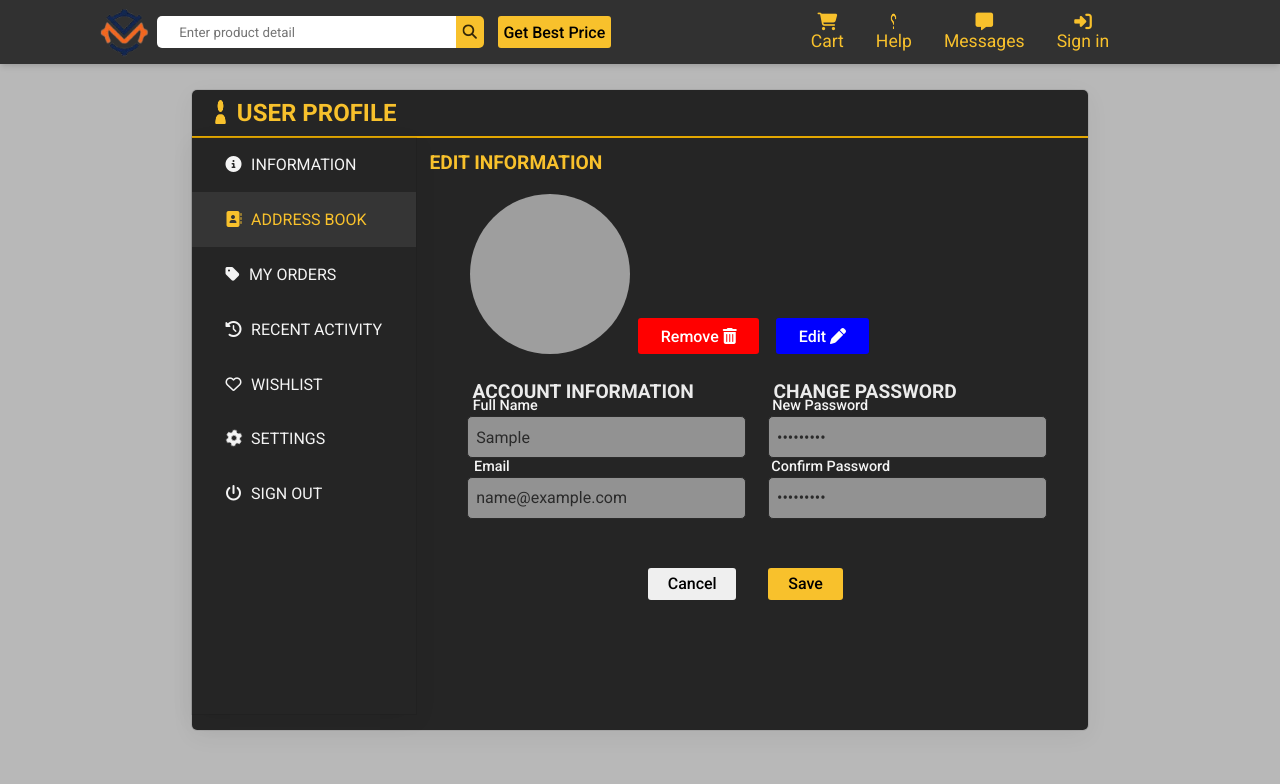
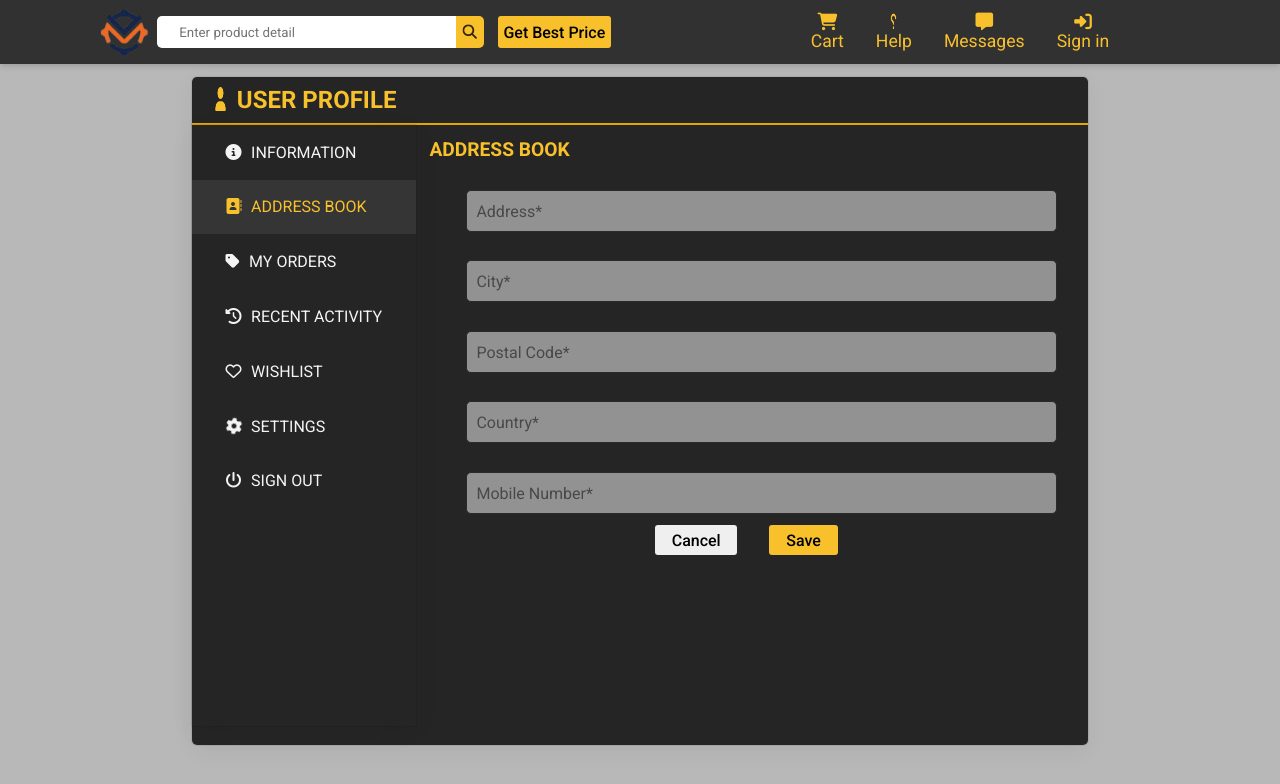
Before and after one commit to kavinprakash091/machinery, a React (Create React App) app in the folder front_end/: page /users/profile in a window 1280 px wide. Both pictures are taken after typing "Sample", "name@example.com", "Sample123", "Sample123" into the empty fields and a click on the button "ADDRESS BOOK". Shown: the top 784 px of the page. Built offline with nearby package versions, Linux system fonts and the light colour scheme; grey boxes are pictures that could not be loaded.

Commit message:
profile-set-address

```diff
--- a/front_end/src/Store.js
+++ b/front_end/src/Store.js
@@ -28,6 +28,8 @@ const reducer = (state, action) => {
       return { ...state, userDetails: action.payload };
     case 'SIGN_IN':
       return { ...state, userDetails: action.payload };
+    case 'SET_ADDRESS':
+      return { ...state, userDetails: action.payload };
     case 'SIGN_OUT':
       return { ...state, userDetails: null };
     case 'ADD_TO_CART':
--- a/front_end/src/screens/MachinesScreen.js
+++ b/front_end/src/screens/MachinesScreen.js
@@ -11,6 +11,7 @@ import Sidebar from '../components/Sidebar';
 import { Store } from '../Store';
 import '../styles/MachineScreen.css';
 import { getError } from '../Utils';
+import { toast } from 'react-toastify';
 
 const reducer = (state, action) => {
   switch (action.type) {
@@ -59,7 +60,7 @@ export default function MachinesScreen() {
         console.log(data);
       } catch (err) {
         dispatch({ type: 'FETCH_FAILED', error: getError(err) });
-        console.log(err);
+        toast.error(getError(err));
       }
     };
     fetchMachines();
--- a/front_end/src/screens/PaymentScreen.js
+++ b/front_end/src/screens/PaymentScreen.js
@@ -31,7 +31,7 @@ export default function PaymentScreen() {
   const navigate = useNavigate();
 
   const { state, dispatch: ctxDispatch } = useContext(Store);
-  const { userDetails, payment_method } = state;
+  const { userDetails, payment_method, cartItems } = state;
 
   const [{ loading, error }, dispatch] = useReducer(reducer, {
     loading: false,
@@ -39,7 +39,7 @@ export default function PaymentScreen() {
   });
 
   const [payment, setPayment] = useState(
-    payment_method ? payment_method.payment : ''
+    payment_method ? payment_method.payment : 'Cash on delivery'
   );
   const [delivery, setDelivery] = useState(
     payment_method ? payment_method.delivery : ''
@@ -68,24 +68,25 @@ export default function PaymentScreen() {
 
   return (
     <section>
+      {' '}
       {userDetails ? (
         <section className="shipping-address-page">
+          {' '}
           {loading && (
             <div className="shipping-address-loading">
               <Loading />
             </div>
-          )}
-          <div className="top-margin"></div>
-          <PageHeader />
+          )}{' '}
+          <div className="top-margin"> </div> <PageHeader />
           <ContactHeader />
           <Navbar />
           <NewsHome content="Payment method" />
           <section className="shipping-address-container">
             <h1>
-              <i className="fa-solid fa-wallet fa-bounce"></i> Payment{' '}
-              <span className="important">Method</span>
-            </h1>
-            <ProgressIndicator progress={2} />
+              <i className="fa-solid fa-wallet fa-bounce"> </i> Payment{' '}
+              <span className="important"> Method </span>{' '}
+            </h1>{' '}
+            <ProgressIndicator progress={2} />{' '}
             {error && (
               <MessageBox
                 message={error}
@@ -93,12 +94,20 @@ export default function PaymentScreen() {
                 color="#ff8282"
                 close={false}
               />
-            )}
+            )}{' '}
             <div className="payment-form-container">
               <form className="payment-form" onSubmit={submitHandler}>
                 <div className="payment-form-content">
                   <div className="payment-method-container">
-                    <h1>Payment Option</h1>
+                    <h1> Payment Option </h1>{' '}
+                    {cartItems.reduce((s, a) => s + a.quantity * a.price, 0) >=
+                    50000 ? (
+                      <MessageBox
+                        message="Unable to make transaction more than Rs.50000"
+                        color="#fa9595"
+                      />
+                    ) : (
+                      <div>
                         <div className="payment-field">
                           <input
                             type="radio"
@@ -108,8 +117,8 @@ export default function PaymentScreen() {
                             onChange={() => setPayment('Paytm')}
                             required
                           />
-                      <label htmlFor="paytm">Paytm</label>
-                    </div>
+                          <label htmlFor="paytm"> Paytm </label>{' '}
+                        </div>{' '}
                         <div className="payment-field">
                           <input
                             type="radio"
@@ -119,8 +128,8 @@ export default function PaymentScreen() {
                             onChange={() => setPayment('Paypal')}
                             required
                           />
-                      <label htmlFor="paypal">Paypal</label>
-                    </div>
+                          <label htmlFor="paypal"> Paypal </label>{' '}
+                        </div>{' '}
                         <div className="payment-field">
                           <input
                             type="radio"
@@ -130,8 +139,8 @@ export default function PaymentScreen() {
                             onChange={() => setPayment('Gpay')}
                             required
                           />
-                      <label htmlFor="gpay">Gpay</label>
-                    </div>
+                          <label htmlFor="gpay"> Gpay </label>{' '}
+                        </div>{' '}
                         <div className="payment-field">
                           <input
                             type="radio"
@@ -141,11 +150,13 @@ export default function PaymentScreen() {
                             onChange={() => setPayment('Cash on delivery')}
                             required
                           />
-                      <label htmlFor="cash">Cash on delivery</label>
+                          <label htmlFor="cash"> Cash on delivery </label>{' '}
+                        </div>{' '}
                       </div>
-                  </div>
+                    )}{' '}
+                  </div>{' '}
                   <div className="payment-method-container">
-                    <h1>Delivery Option</h1>
+                    <h1> Delivery Option </h1>{' '}
                     <div className="payment-field">
                       <input
                         type="radio"
@@ -155,8 +166,8 @@ export default function PaymentScreen() {
                         onChange={() => setDelivery('Door step delivery')}
                         required
                       />
-                      <label htmlFor="door">Door step delivery</label>
-                    </div>
+                      <label htmlFor="door"> Door step delivery </label>{' '}
+                    </div>{' '}
                     <div className="payment-field">
                       <input
                         type="radio"
@@ -166,25 +177,25 @@ export default function PaymentScreen() {
                         onChange={() => setDelivery('Click & collect')}
                         required
                       />
-                      <label htmlFor="click">Click & collect</label>
-                    </div>
-                  </div>
-                </div>
+                      <label htmlFor="click"> Click & collect </label>{' '}
+                    </div>{' '}
+                  </div>{' '}
+                </div>{' '}
                 <button
                   type="submit"
                   className="shipping-address-submit-button payment-method-button"
                 >
-                  Continue
-                </button>
-              </form>
-            </div>
-          </section>
+                  Continue{' '}
+                </button>{' '}
+              </form>{' '}
+            </div>{' '}
+          </section>{' '}
           <ContactFooter />
           <Footer />
         </section>
       ) : (
         <PageNotFoundScreen />
-      )}
+      )}{' '}
     </section>
   );
 }
--- a/front_end/src/screens/ProfileScreen.js
+++ b/front_end/src/screens/ProfileScreen.js
@@ -1,13 +1,86 @@
-import React, { useState } from 'react';
+import React, { useContext, useReducer, useState } from 'react';
 import '../styles/ProfileScreen.css';
+import Axios from 'axios';
 import { Link } from 'react-router-dom';
+import { Store } from '../Store';
+import { toast } from 'react-toastify';
+import { getError } from '../Utils';
+import Loading from '../components/Loading';
+
+const reducer = (state, action) => {
+  switch (action.type) {
+    case 'FETCH_REQUEST':
+      return { ...state, loading: true };
+    case 'FETCH_SUCCESS':
+      return { ...state, loading: false };
+    case 'FETCH_FAILED':
+      return { ...state, loading: false };
+  }
+};
 
 export default function ProfileScreen() {
+  const { state, dispatch: ctxDispatch } = useContext(Store);
+  const { userDetails } = state;
+
+  const [{ loading }, dispatch] = useReducer(reducer, {
+    loading: false,
+  });
+
   const [activeNav, setActiveNav] = useState(1);
+  const [username, setUsername] = useState(
+    userDetails ? userDetails.username : ''
+  );
+  const [email, setEmail] = useState(userDetails ? userDetails.email : '');
+  const [address, setAddress] = useState(
+    userDetails ? userDetails.address : ''
+  );
+  const [city, setCity] = useState(userDetails ? userDetails.city : '');
+  const [postal, setPostal] = useState(userDetails ? userDetails.postal : '');
+  const [country, setCountry] = useState(
+    userDetails ? userDetails.country : ''
+  );
+  const [phone, setPhone] = useState(
+    userDetails
+      ? userDetails.country === 'India'
+        ? '+91 ' + userDetails.phone
+        : userDetails.phone
+      : ''
+  );
+
+  const addressSubmitHandler = async () => {
+    try {
+      dispatch({ type: 'FETCH_REQUEST' });
+      const { data } = await Axios.put(
+        `/users/address/${userDetails._id}`,
+        {
+          address,
+          city,
+          postal,
+          country,
+          phone,
+        },
+        {
+          headers: { authorization: `Bearer ${userDetails.token}` },
+        }
+      );
+      localStorage.setItem('userDetails', JSON.stringify(data));
+      ctxDispatch({ type: 'SET_ADDRESS', payload: data });
+      dispatch({ type: 'FETCH_SUCCESS' });
+    } catch (err) {
+      dispatch({ type: 'FETCH_FAILED' });
+      toast.error(getError(err));
+    }
+  };
+
   const signoutHandler = () => {};
 
   return (
     <section className="profile-page">
+      {loading && (
+        <div className="machine-loading">
+          <Loading />
+        </div>
+      )}
       <div className="top-margin-signin"></div>
       <div className="user-profile-container">
         <div className="user-profile-header">
@@ -64,6 +137,7 @@ export default function ProfileScreen() {
             </Link>
           </div>
           <div className="user-profile-detail">
+            {activeNav === 1 && (
               <div className="user-profile-information-container">
                 <h1>EDIT INFORMATION</h1>
                 <div className="user-profile-image-container">
@@ -103,7 +177,12 @@ export default function ProfileScreen() {
                         <label htmlFor="username">Full Name</label>
                       </div>
                       <div className="input-fields">
-                      <input type="email" id="email" placeholder=" " required />
+                        <input
+                          type="email"
+                          id="email"
+                          placeholder=" "
+                          required
+                        />
                         <label htmlFor="email">Email</label>
                       </div>
                     </div>
@@ -125,7 +204,9 @@ export default function ProfileScreen() {
                           placeholder=" "
                           required
                         />
-                      <label htmlFor="confirmPassword">Confirm Password</label>
+                        <label htmlFor="confirmPassword">
+                          Confirm Password
+                        </label>
                       </div>
                     </div>
                   </div>
@@ -139,6 +220,80 @@ export default function ProfileScreen() {
                   </div>
                 </form>
               </div>
+            )}
+            {activeNav === 2 && (
+              <div className="user-profile-information-container">
+                <h1>ADDRESS BOOK</h1>
+                <form
+                  className="shipping-address-form address-book-container"
+                  onSubmit={addressSubmitHandler}
+                >
+                  <div className="input-fields">
+                    <input
+                      type="text"
+                      id="address"
+                      onChange={(e) => setAddress(e.target.value)}
+                      value={address}
+                      placeholder=" "
+                      required
+                    />
+                    <label htmlFor="address">Address*</label>
+                  </div>
+                  <div className="input-fields">
+                    <input
+                      type="text"
+                      id="city"
+                      onChange={(e) => setCity(e.target.value)}
+                      value={city}
+                      placeholder=" "
+                      required
+                    />
+                    <label htmlFor="city">City*</label>
+                  </div>
+                  <div className="input-fields">
+                    <input
+                      type="text"
+                      id="postal"
+                      onChange={(e) => setPostal(e.target.value)}
+                      value={postal}
+                      placeholder=" "
+                      required
+                    />
+                    <label htmlFor="postal">Postal Code*</label>
+                  </div>
+                  <div className="input-fields">
+                    <input
+                      type="text"
+                      id="country"
+                      onChange={(e) => setCountry(e.target.value)}
+                      value={country}
+                      placeholder=" "
+                      required
+                    />
+                    <label htmlFor="country">Country*</label>
+                  </div>
+                  <div className="input-fields">
+                    <input
+                      type="tel"
+                      id="phone"
+                      onChange={(e) => setPhone(e.target.value)}
+                      value={phone}
+                      placeholder=" "
+                      required
+                    />
+                    <label htmlFor="phone">Mobile Number*</label>
+                  </div>
+                  <div className="user-address-book-save-button-container">
+                    <button type="reset" className="user-profile-cancel-button">
+                      Cancel
+                    </button>
+                    <button type="submit" className="user-profile-save-button">
+                      Save
+                    </button>
+                  </div>
+                </form>
+              </div>
+            )}
           </div>
         </div>
       </div>
--- a/front_end/src/styles/ProfileScreen.css
+++ b/front_end/src/styles/ProfileScreen.css
@@ -5,9 +5,9 @@
 }
 
 .user-profile-container {
-  height: 80vh;
+  height: 83.5vh;
   width: 70%;
-  margin: 2% auto;
+  margin: 1% auto;
   background-color: #000000cb;
   border-radius: 5px;
   box-shadow: #0000000d 0px 6px 24px 0px, #00000014 0px 0px 0px 1px;
@@ -139,7 +139,7 @@
 
 .user-profile-account-information-form-container {
   width: 100%;
-  margin: 2% auto;
+  margin: 1% auto;
   display: flex;
   align-items: center;
   justify-content: center;
@@ -165,7 +165,7 @@
 
 .user-profile-change-password-container .input-fields {
   position: relative;
-  margin: 5% 0%;
+  margin: 7% 0%;
 }
 
 .user-profile-change-password-container .input-fields label {
@@ -179,7 +179,9 @@
 .user-profile-change-password-container
   .input-fields
   input:not(:placeholder-shown)
-  + label {
+  + label,
+.address-book-container .input-fields input:focus + label,
+.address-book-container .input-fields input:not(:placeholder-shown) + label {
   opacity: 1;
   transform: scale(0.9) translateY(-190%) translateX(-10%);
   color: #f4f4f4;
@@ -209,9 +211,10 @@
   opacity: 0.5;
 }
 
-.user-profile-save-button-container {
+.user-profile-save-button-container,
+.user-address-book-save-button-container {
   width: 98%;
-  margin: 5% 0% 0% 0%;
+  margin: 7% 0% 0% 0%;
   display: flex;
   align-items: center;
   justify-content: center;
@@ -231,3 +234,12 @@
 .user-profile-save-button {
   background-color: #f8c12c;
 }
+
+.address-book-container {
+  width: 85%;
+  margin: 0% auto;
+}
+
+.user-address-book-save-button-container {
+  margin-top: -3%;
+}
```
Also changed, not shown: 1 other file (tests, documents, lock files or other folders). Lines whose indentation alone changed are shown as unchanged.
